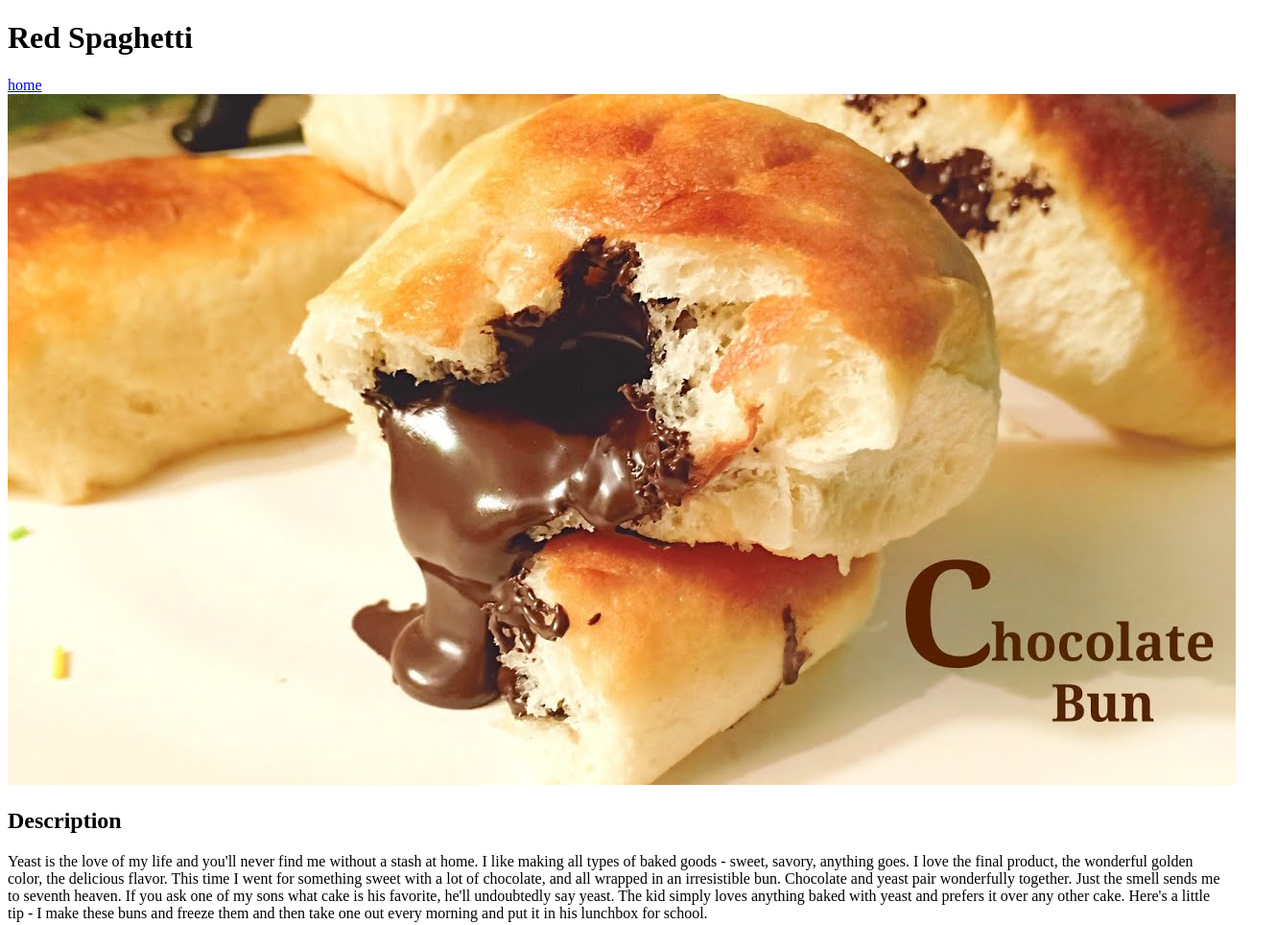
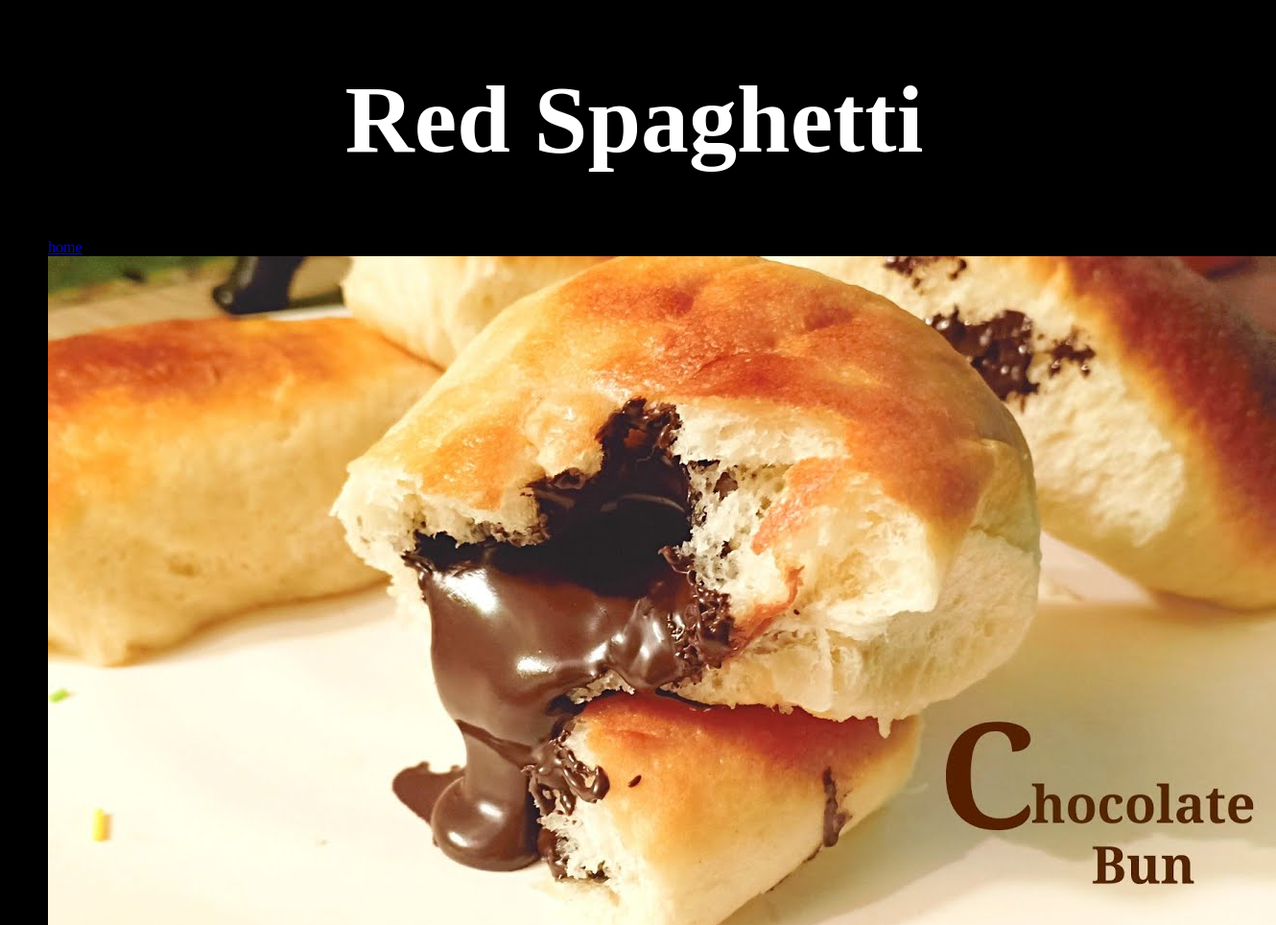
Before and after one commit to shahar015/odin-recipes, a plain HTML site: page recipes/choco_buns.html in a window 1280 px wide. Shown: the top 964 px of the page at 96% size, 1330 px wide, since content can reach past the window. Drawn offline with Linux system fonts and the light colour scheme.

Commit message:
Add CSS to project

```diff
--- a/recipes/choco_buns.html
+++ b/recipes/choco_buns.html
@@ -5,6 +5,7 @@
     <meta http-equiv="X-UA-Compatible" content="IE=edge">
     <meta name="viewport" content="width=device-width, initial-scale=1.0">
     <title>Chocolate Buns | Odin Recipes</title>
+    <link rel="stylesheet" href="../style.css">
 </head>
 <body>
     <h1>Red Spaghetti</h1>
--- /dev/null
+++ b/style.css
@@ -0,0 +1,24 @@
+body{
+    background-color: black;
+    color: white;
+    margin-left: 50px;
+}
+
+h1{
+    margin-left: 0px;
+    font-size: 100px;
+    text-align: center;
+}
+h2{
+    text-decoration: underline;
+}
+
+img{
+    margin-left: 0px;
+    margin:auto;
+    display: block;
+}
+
+p{
+    max-width: 50%;
+}
```
Also changed, not shown: index.html (+1 -0 lines), recipes/red_spaghetti.html (+1 -0 lines), recipes/schnitzel.html (+1 -0 lines).
